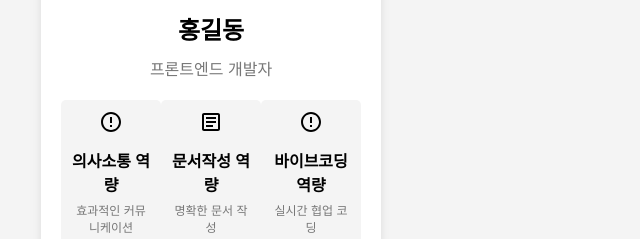
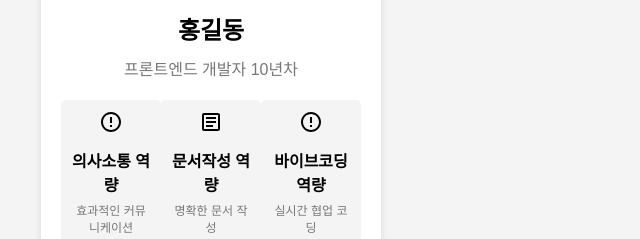
Before and after one commit to mansuk12/myfirstvibe, a plain HTML site: page index.html in a window 1280 px wide. Shown: the part 275-514 px from the top of the page, 429-1069 px from the left. Drawn offline with Linux system fonts and the light colour scheme.

Commit message:
연차 추가

```diff
--- a/index.html
+++ b/index.html
@@ -11,7 +11,7 @@
     <div class="card">
         <img src="https://search.pstatic.net/common/?src=http%3A%2F%2Fblogfiles.naver.net%2FMjAyNDEyMTBfMTI1%2FMDAxNzMzODEyMzk2MDE0.qtv8ZTaaARIjEGPjh1JzpIbdZHgyHi1Ig2VkWCdG1PQg.p1696UcByJPSWWrPIsuxCu5ObdEP0lQnLlQq1we-590g.PNG&type=sc960_832" alt="프로필 사진">
         <h1>홍길동</h1>
-        <p>프론트엔드 개발자</p>
+        <p>프론트엔드 개발자 10년차</p>
         <div class="skills">
             <div class="skill-card">
                 <svg width="24" height="24" viewBox="0 0 24 24" fill="none" xmlns="http://www.w3.org/2000/svg">
```
